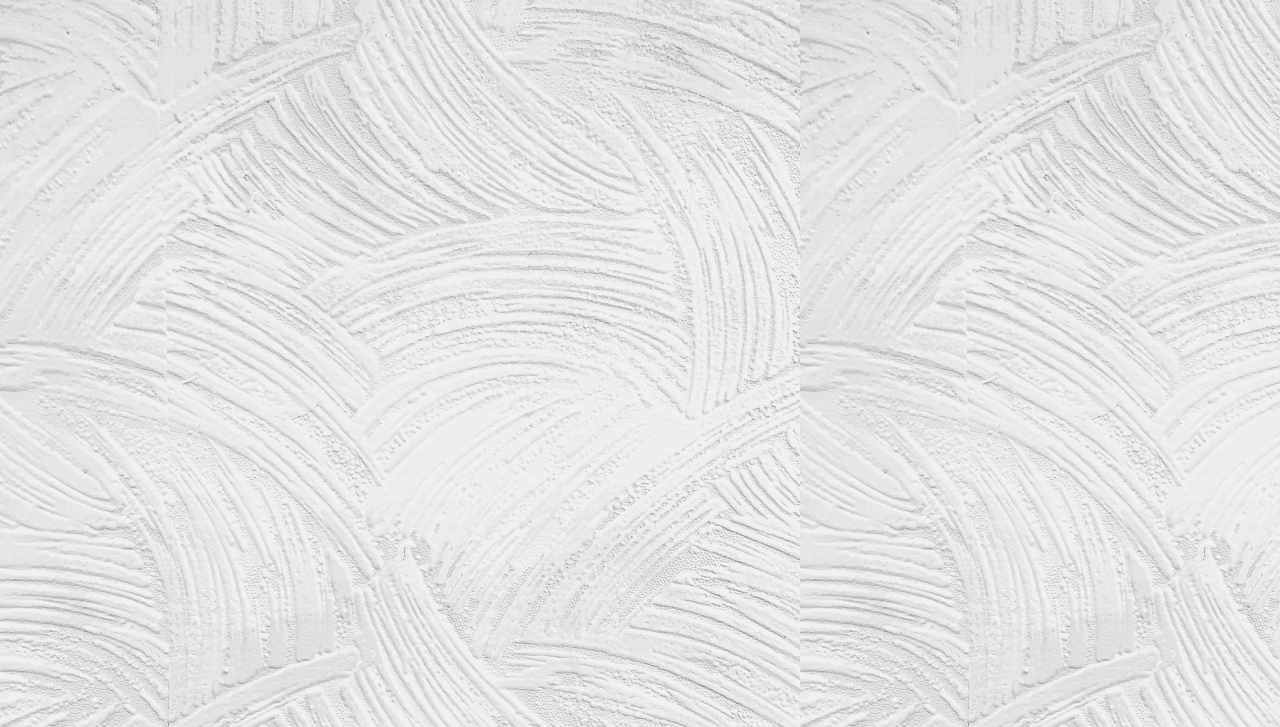
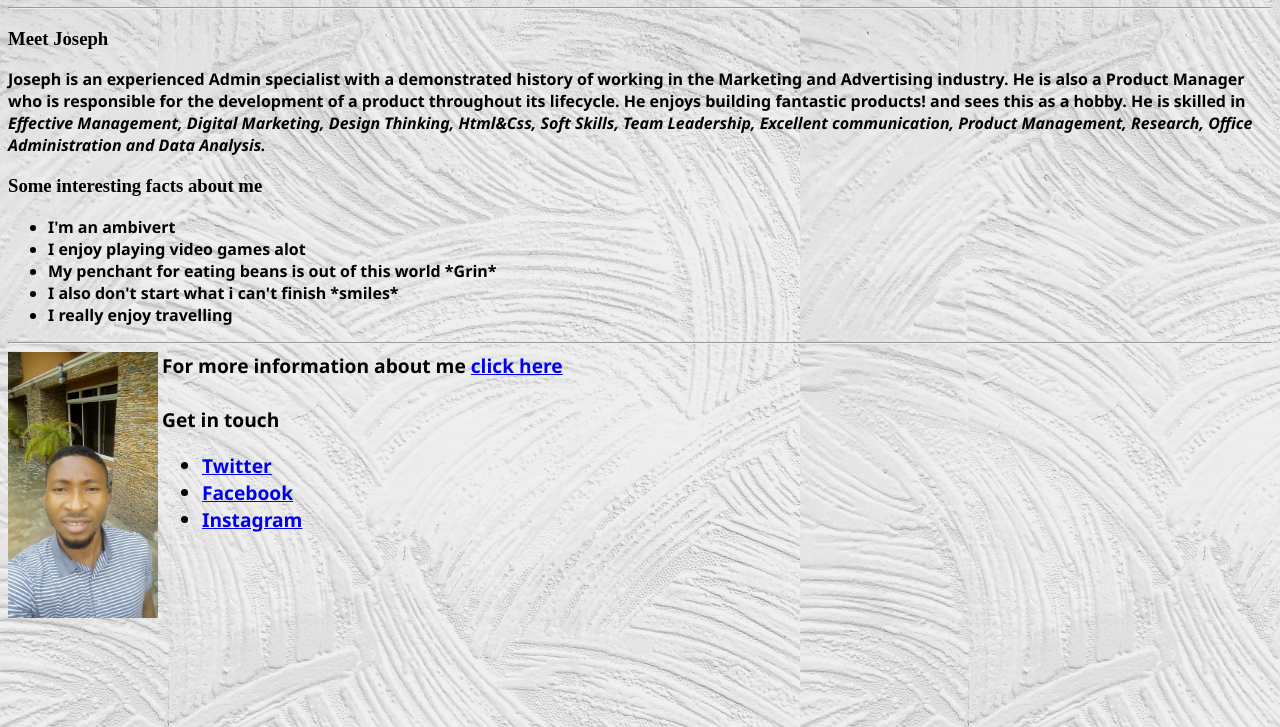
Before and after one commit to joe996-html/AJstyles, a plain HTML site: page index.html in a window 1280 px wide. Shown: the part 73-800 px from the top of the page. Drawn offline with Linux system fonts and the light colour scheme; files whose address does not match are found by name.

Commit message:
updated code

```diff
--- a/index.html
+++ b/index.html
@@ -7,6 +7,54 @@
     <title>JosephAlagi</title>
 </head>
 <body background="pexels-henry-&-co-1939485.jpg2.jpg">
+    <header>
+        <h1>
+            About me
+        </h1>
+        <hr>
+        <h3>
+            Meet Joseph
+        </h3>
+    </header>
+    <p style="font-weight: 600;font-family: 'Segoe UI', Tahoma, Geneva, Verdana, sans-serif;"  >
+        Joseph is an experienced Admin specialist with a demonstrated history of working
+        in the Marketing and Advertising industry.
+        He is also a Product Manager who is responsible for the development of a product throughout its lifecycle.
+        He enjoys building fantastic products! and sees this as a hobby.
+        He is skilled in
+    <i> Effective Management, Digital Marketing, Design Thinking, Html&Css,
+        Soft Skills, Team Leadership, Excellent communication, Product Management, Research,
+        Office Administration and Data Analysis.
+    </i>
+        <br>
+        <h3>
+            Some interesting facts about me
+        </h3>
+        <ul style="font-weight: 600;font-family: 'Segoe UI', Tahoma, Geneva, Verdana, sans-serif;">
+            <li>I'm an ambivert</li>
+            <li>I enjoy playing video games alot</li>
+            <li>My penchant for eating beans is out of this world *Grin* </li>
+            <li>I also don't start what i can't finish *smiles*</li>
+            <li>I really enjoy travelling</li>
+        </ul>
+    </p>
+    <hr>
+<footer>
+    <div style="display: inline-block; vertical-align: top;">
+        <img src="C:\Users\DELL\Downloads\Altschool\image1.jpg" width="150"  alt="Joseph_Alagi_Portrait">
+    </div>
+    <div style="display: inline-block; font-size: larger; font-family: 'Segoe UI', Tahoma, Geneva, Verdana, sans-serif;font-weight: 600;">
+       <div>For more information about me <a href="https://www.linkedin.com/in/alagi-joseph-57605993/">click here</a></div>
+       <br>
+       <div> Get in touch</div>
+       <ul>
+           <li><a href="https://twitter.com/AlagiJoseph">Twitter</a></li>
+           <li><a href="https://www.facebook.com/jossy.silly/">Facebook</a></li>
+           <li><a href="https://www.instagram.com/alagi_joseph/">Instagram</a></li>
+       </ul>
+
+    </div>
+</footer>
 
 </body>
 </html>
```
